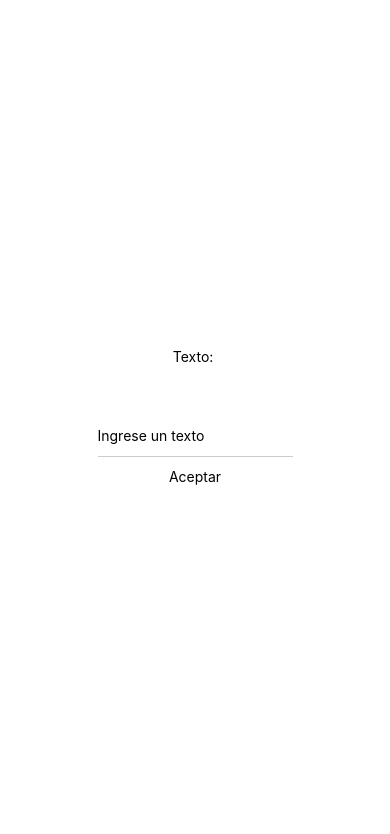
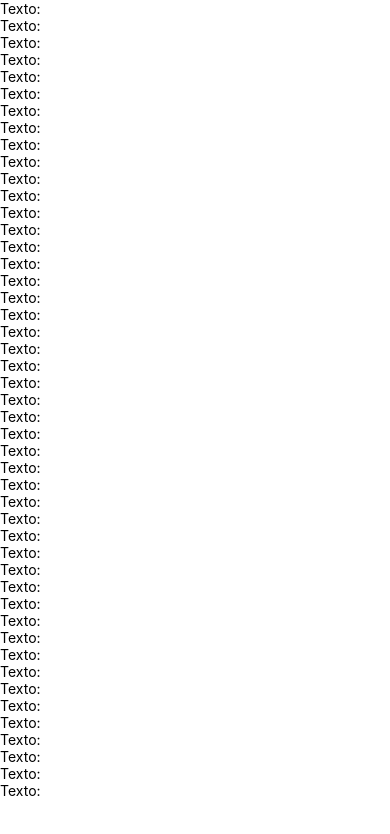
Before and after one commit to HDS2904/learning-react-native, a React Native app: screen / in a window 390 px wide. Shown: the top 834 px of the page. Built offline with nearby package versions, Linux system fonts and the light colour scheme.

Commit message:
ScrollView

```diff
--- a/App.js
+++ b/App.js
@@ -1,11 +1,60 @@
 import React, { useState } from 'react';
-import { Button, StyleSheet, Text, TextInput, TouchableHighlight, TouchableNativeFeedback, TouchableOpacity, TouchableWithoutFeedback, View } from 'react-native';
+import { Button, Dimensions, ScrollView, StyleSheet, Text, TextInput, TouchableHighlight, TouchableNativeFeedback, TouchableOpacity, TouchableWithoutFeedback, View } from 'react-native';
+
+const { height, width } = Dimensions.get('window');
 
 export default function App() {
 	const [newText, setNewText] = useState('');
 	const [submit, setSubmit] = useState('')
   return (
     <View style={styles.container}>
+			<ScrollView style={styles.ScrollView}>
+				<Text>Texto: {submit}</Text>
+				<Text>Texto: {submit}</Text>
+				<Text>Texto: {submit}</Text>
+				<Text>Texto: {submit}</Text>
+				<Text>Texto: {submit}</Text>
+				<Text>Texto: {submit}</Text>
+				<Text>Texto: {submit}</Text>
+				<Text>Texto: {submit}</Text>
+				<Text>Texto: {submit}</Text>
+				<Text>Texto: {submit}</Text>
+				<Text>Texto: {submit}</Text>
+				<Text>Texto: {submit}</Text>
+				<Text>Texto: {submit}</Text>
+				<Text>Texto: {submit}</Text>
+				<Text>Texto: {submit}</Text>
+				<Text>Texto: {submit}</Text>
+				<Text>Texto: {submit}</Text>
+				<Text>Texto: {submit}</Text>
+				<Text>Texto: {submit}</Text>
+				<Text>Texto: {submit}</Text>
+				<Text>Texto: {submit}</Text>
+				<Text>Texto: {submit}</Text>
+				<Text>Texto: {submit}</Text>
+				<Text>Texto: {submit}</Text>
+				<Text>Texto: {submit}</Text>
+				<Text>Texto: {submit}</Text>
+				<Text>Texto: {submit}</Text>
+				<Text>Texto: {submit}</Text>
+				<Text>Texto: {submit}</Text>
+				<Text>Texto: {submit}</Text>
+				<Text>Texto: {submit}</Text>
+				<Text>Texto: {submit}</Text>
+				<Text>Texto: {submit}</Text>
+				<Text>Texto: {submit}</Text>
+				<Text>Texto: {submit}</Text>
+				<Text>Texto: {submit}</Text>
+				<Text>Texto: {submit}</Text>
+				<Text>Texto: {submit}</Text>
+				<Text>Texto: {submit}</Text>
+				<Text>Texto: {submit}</Text>
+				<Text>Texto: {submit}</Text>
+				<Text>Texto: {submit}</Text>
+				<Text>Texto: {submit}</Text>
+				<Text>Texto: {submit}</Text>
+				<Text>Texto: {submit}</Text>
+				<Text>Texto: {submit}</Text>
 				<Text>Texto: {submit}</Text>
 				<TextInput
 					style={styles.input}
@@ -55,11 +104,15 @@ export default function App() {
 						<Text>Aceptar</Text>
 					</View>
 				</TouchableWithoutFeedback>
+			</ScrollView>
     </View>
   );
 }
 
 const styles = StyleSheet.create({
+	ScrollView: {
+		width: width
+	},
 	TouchableOpacity: {
 		backgroundColor: '#EEE',
 	},
```
Lines whose indentation alone changed are shown as unchanged.
